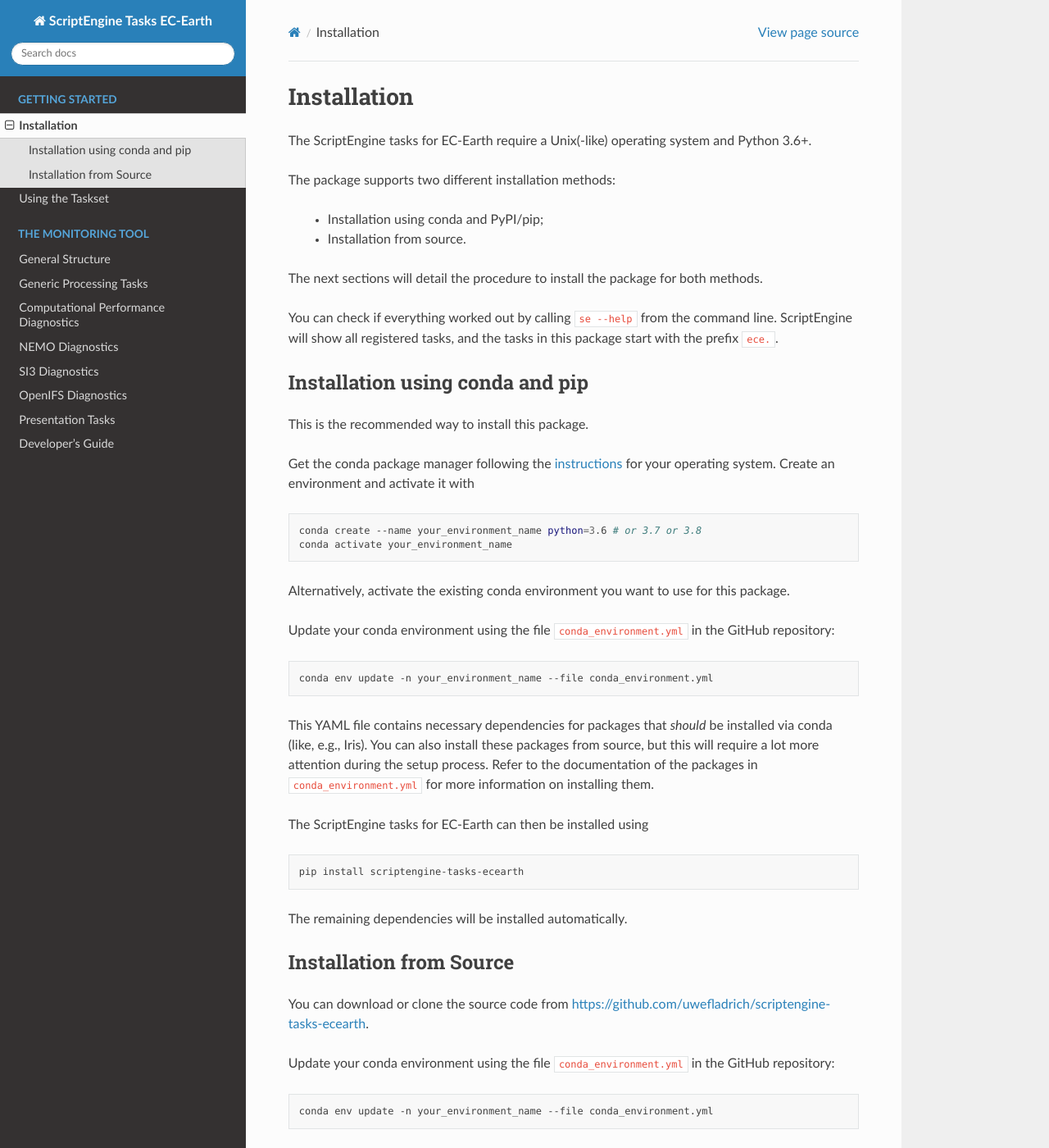
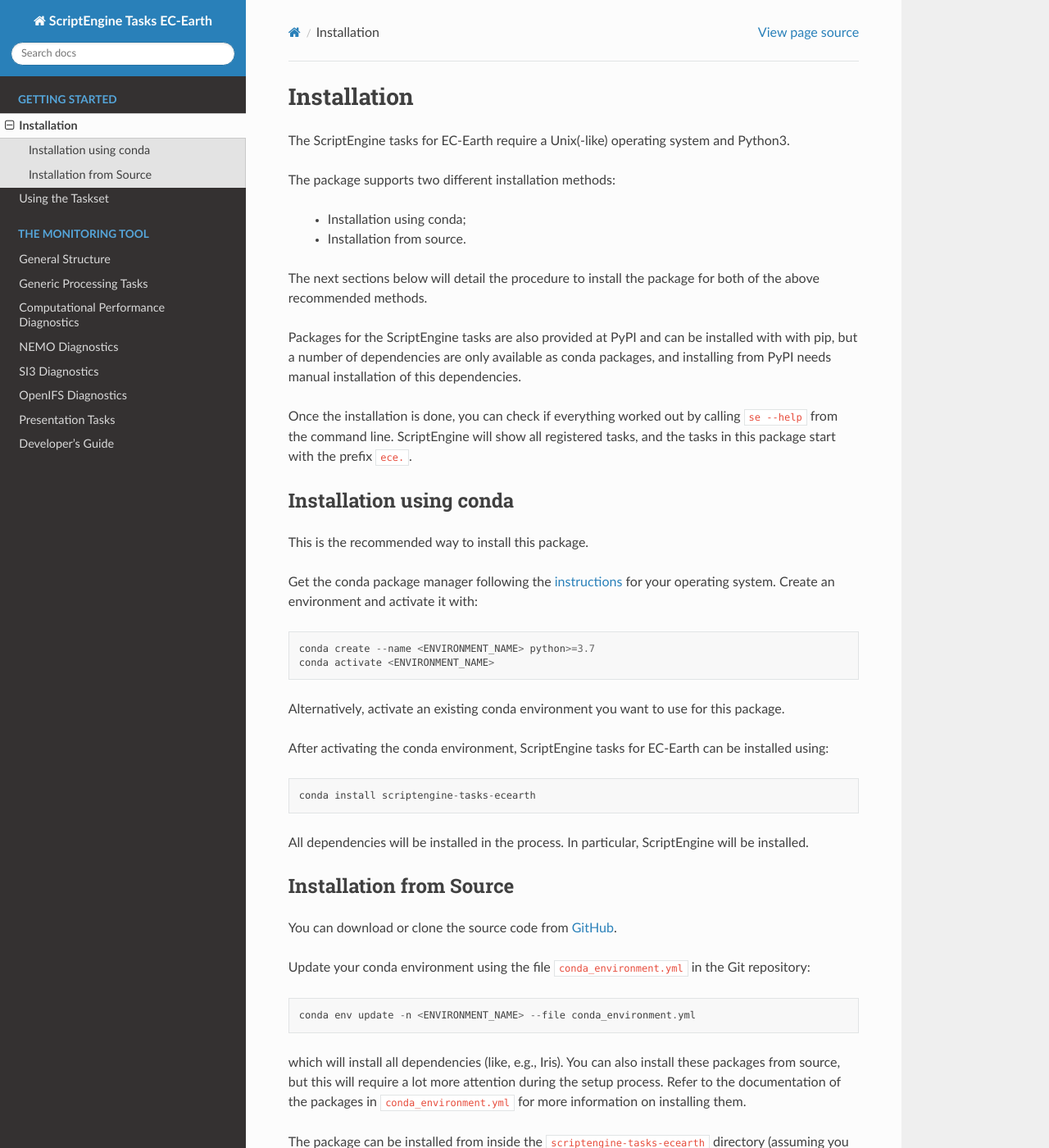
Before and after one commit to uwefladrich/scriptengine-tasks-ecearth, a Sphinx documentation site: the page built from docs/sphinx/source/getting-started/installation.rst, in a window 1280 px wide and 1400 px high. Shown: the whole window at 82% size. Built offline with Sphinx 7.4.7 and the Read the Docs theme 2.0.0, drawn with Linux system fonts in a browser that asks for light colours; some of the changed text lies outside the part shown.

Commit message:
Drafting the conda installation process

```diff
--- a/docs/sphinx/source/getting-started/installation.rst
+++ b/docs/sphinx/source/getting-started/installation.rst
@@ -2,76 +2,75 @@
 Installation
 ************
 
-The ScriptEngine tasks for EC-Earth require a Unix(-like) operating system and Python 3.6+.
+The ScriptEngine tasks for EC-Earth require a Unix(-like) operating system and
+Python3.
 
 The package supports two different installation methods:
 
-    * Installation using conda and PyPI/pip;
+    * Installation using conda;
     * Installation from source.
 
-The next sections will detail the procedure to install the package for both methods.
+The next sections below will detail the procedure to install the package for
+both of the above recommended methods.
 
-You can check if everything worked out by calling ``se --help`` from the command line.
-ScriptEngine will show all registered tasks, and the tasks in this package start with the prefix ``ece.``.
+Packages for the ScriptEngine tasks are also provided at PyPI and can be
+installed with with pip, but a number of dependencies are only available as
+conda packages, and installing from PyPI needs manual installation of this
+dependencies.
 
-.. highlight:: bash
+Once the installation is done, you can check if everything worked out by calling
+``se --help`` from the command line. ScriptEngine will show all registered
+tasks, and the tasks in this package start with the prefix ``ece.``.
 
-Installation using conda and pip
-================================
+
+Installation using conda
+========================
 
 This is the recommended way to install this package.
 
-Get the conda package manager following the `instructions`_ for your operating system.
-Create an environment and activate it with
+Get the conda package manager following the `instructions`_ for your operating
+system. Create an environment and activate it with::
 
-::
+    conda create --name <ENVIRONMENT_NAME> python>=3.7
+    conda activate <ENVIRONMENT_NAME>
 
-    conda create --name your_environment_name python=3.6 # or 3.7 or 3.8
-    conda activate your_environment_name
+Alternatively, activate an existing conda environment you want to use for this
+package.
 
-Alternatively, activate the existing conda environment you want to use for this package.
+After activating the conda environment, ScriptEngine tasks for EC-Earth can be
+installed using::
 
-Update your conda environment using the file ``conda_environment.yml`` in the GitHub repository::
+    conda install scriptengine-tasks-ecearth
 
-    conda env update -n your_environment_name --file conda_environment.yml
-
-This YAML file contains necessary dependencies for packages that *should* be installed via conda (like, e.g., Iris).
-You can also install these packages from source, but this will require a lot more attention during the setup process.
-Refer to the documentation of the packages in ``conda_environment.yml`` for more information on installing them.
-
-The ScriptEngine tasks for EC-Earth can then be installed using
-
-::
-
-    pip install scriptengine-tasks-ecearth
-
-The remaining dependencies will be installed automatically.
+All dependencies will be installed in the process. In particular, ScriptEngine
+will be installed.
 
 
 Installation from Source
 ========================
 
-You can download or clone the source code from https://github.com/uwefladrich/scriptengine-tasks-ecearth.
+You can download or clone the source code from `GitHub
+<https://github.com/uwefladrich/scriptengine-tasks-ecearth>`_.
 
-Update your conda environment using the file ``conda_environment.yml`` in the GitHub repository::
+Update your conda environment using the file ``conda_environment.yml`` in the
+Git repository::
 
-    conda env update -n your_environment_name --file conda_environment.yml
+    conda env update -n <ENVIRONMENT_NAME> --file conda_environment.yml
 
-This YAML file contains necessary dependencies for packages that *should* be installed via conda (like, e.g., Iris).
-You can also install these packages from source, but this will require a lot more attention during the setup process.
-Refer to the documentation of the packages in ``conda_environment.yml`` for more information on installing them.
+which will install all dependencies (like, e.g., Iris). You can also install
+these packages from source, but this will require a lot more attention during
+the setup process. Refer to the documentation of the packages in
+``conda_environment.yml`` for more information on installing them.
 
-The package can be installed from inside the *scriptengine-tasks-ecearth* directory (assuming you did not choose a different name) using
-
-::
+The package can be installed from inside the ``scriptengine-tasks-ecearth``
+directory (assuming you did not choose a different name) using::
 
     pip install -e .
 
-If you want to run the tests, you will need to download the `test data`_, put the files into ``tests/testdata``,
-and install Pytest_.
-You can run them from inside the *scriptengine-tasks-ecearth* directory using
-
-::
+If you want to run the tests, you will need to download the `test data`_, put
+the files into ``tests/testdata``, and install Pytest_ (``conda install
+pytest``). You can run them from inside the ``scriptengine-tasks-ecearth``
+directory using::
 
     pytest .
 
```
